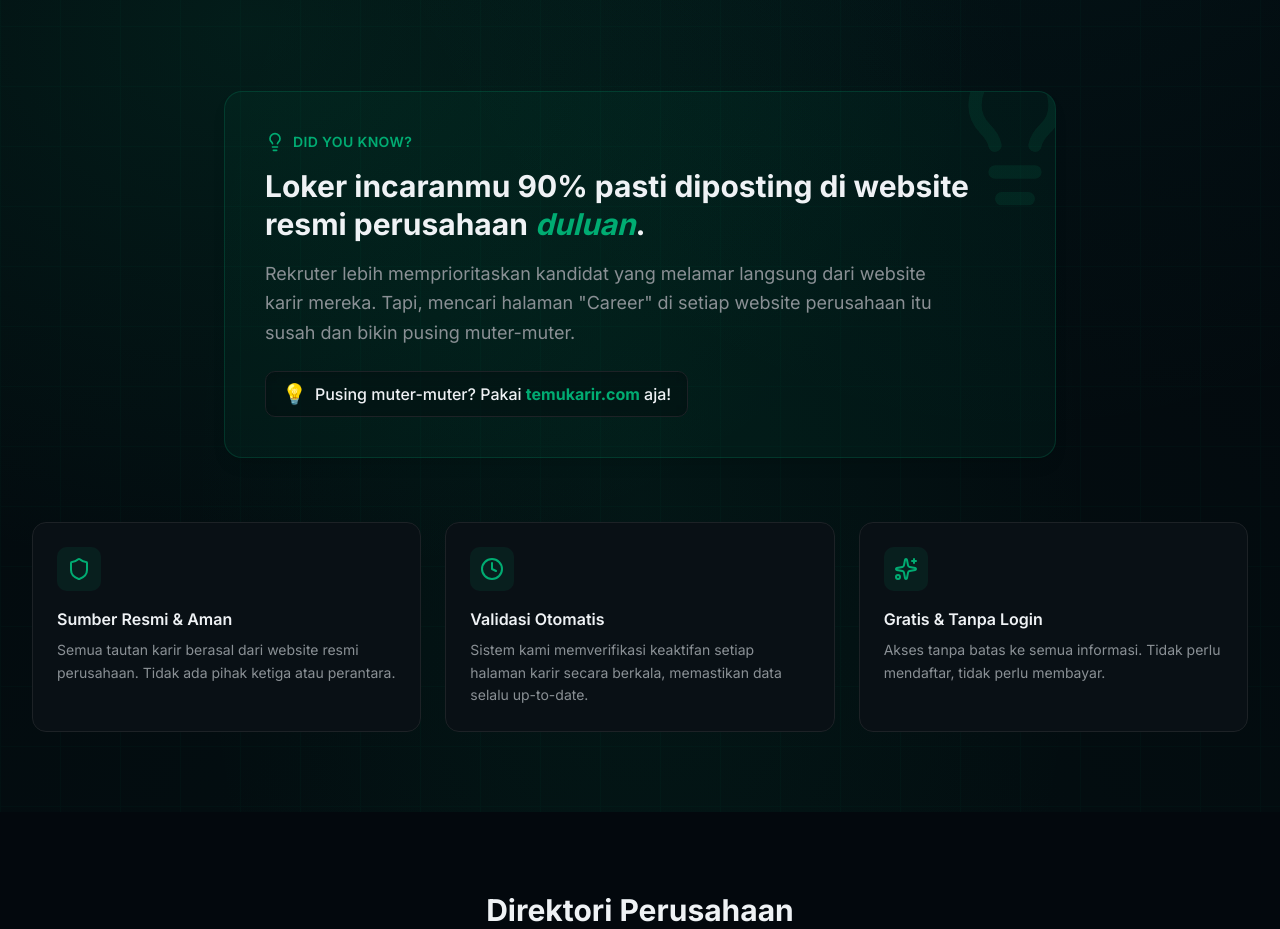
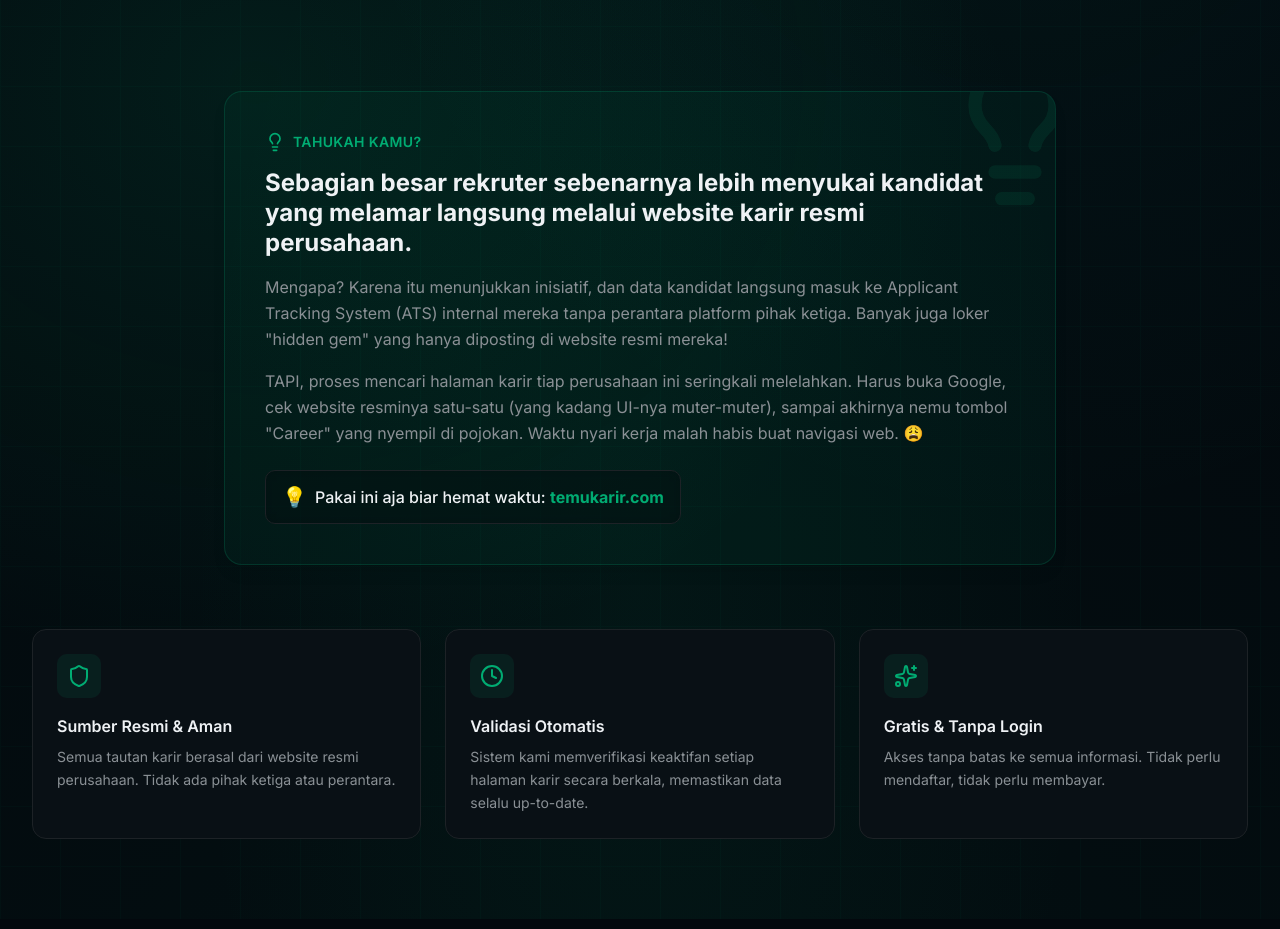
Before and after one commit to ananwxyz/temu-karir, a Next.js app: page / in a window 1280 px wide. Shown: the part 820-1749 px from the top of the page. Built offline with nearby package versions, Linux system fonts and the light colour scheme; no server answers; the database is empty.

Commit message:
feat: use option 2 copy for fun fact section in hero

```diff
--- a/src/components/hero.tsx
+++ b/src/components/hero.tsx
@@ -132,20 +132,24 @@ export function Hero() {
                         <div className="relative z-10">
                             <div className="flex items-center gap-2 mb-4 text-emerald-500 font-semibold tracking-wide uppercase text-sm">
                                 <Lightbulb className="h-5 w-5" />
-                                <span>Did You Know?</span>
+                                <span>Tahukah Kamu?</span>
                             </div>
 
-                            <h2 className="text-2xl sm:text-3xl font-bold text-foreground mb-4 leading-tight">
-                                Loker incaranmu 90% pasti diposting di website resmi perusahaan <span className="text-primary italic">duluan</span>.
+                            <h2 className="text-xl sm:text-2xl font-bold text-foreground mb-4 leading-tight">
+                                Sebagian besar rekruter sebenarnya lebih menyukai kandidat yang melamar langsung melalui website karir resmi perusahaan.
                             </h2>
 
-                            <p className="text-muted-foreground text-base sm:text-lg mb-6 leading-relaxed max-w-2xl">
-                                Rekruter lebih memprioritaskan kandidat yang melamar langsung dari website karir mereka. Tapi, mencari halaman "Career" di setiap website perusahaan itu susah dan bikin pusing muter-muter.
+                            <p className="text-muted-foreground text-sm sm:text-base mb-4 leading-relaxed max-w-3xl">
+                                Mengapa? Karena itu menunjukkan inisiatif, dan data kandidat langsung masuk ke Applicant Tracking System (ATS) internal mereka tanpa perantara platform pihak ketiga. Banyak juga loker "hidden gem" yang hanya diposting di website resmi mereka!
                             </p>
 
-                            <div className="inline-flex items-center gap-2 font-medium text-foreground bg-background/50 backdrop-blur-sm px-4 py-2 rounded-lg border">
+                            <p className="text-muted-foreground text-sm sm:text-base mb-6 leading-relaxed max-w-3xl">
+                                TAPI, proses mencari halaman karir tiap perusahaan ini seringkali melelahkan. Harus buka Google, cek website resminya satu-satu (yang kadang UI-nya muter-muter), sampai akhirnya nemu tombol "Career" yang nyempil di pojokan. Waktu nyari kerja malah habis buat navigasi web. 😩
+                            </p>
+
+                            <div className="inline-flex items-center gap-2 font-medium text-foreground bg-background/50 backdrop-blur-sm px-4 py-3 rounded-lg border">
                                 <span className="text-xl">💡</span>
-                                <span>Pusing muter-muter? Pakai <span className="text-primary font-bold">temukarir.com</span> aja!</span>
+                                <span>Pakai ini aja biar hemat waktu: <span className="text-primary font-bold">temukarir.com</span></span>
                             </div>
                         </div>
                     </div>
```
